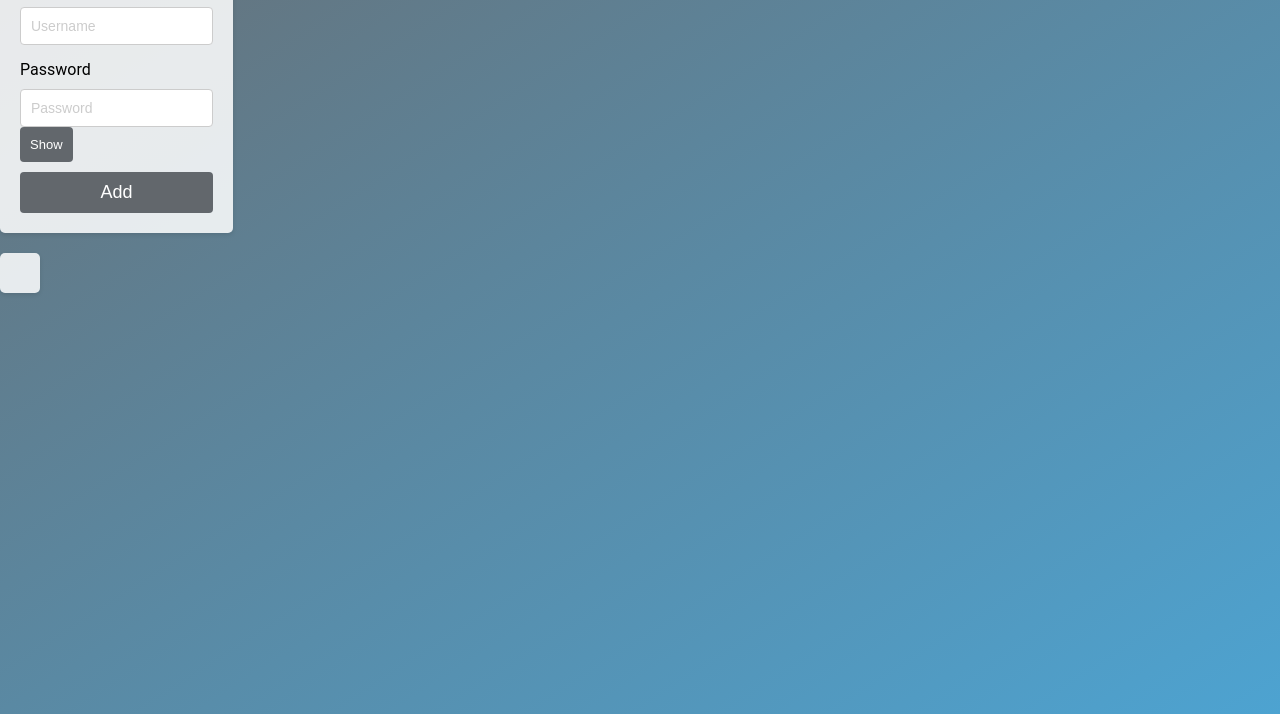
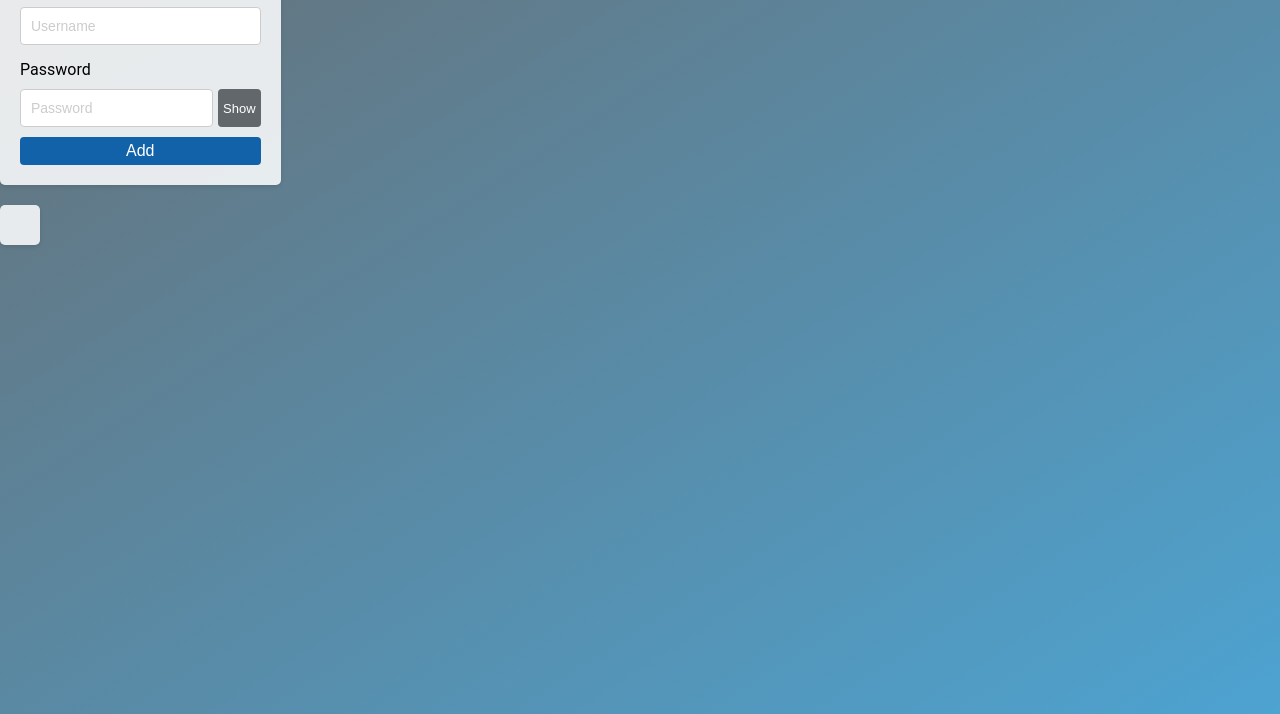
Before and after one commit to madmediaz2/SafetyLock, a website: page index.html in a window 1280 px wide. Shown: the part 106-820 px from the top of the page. Drawn offline with Linux system fonts and the light colour scheme.

Commit message:
aded new button--secondary, added password field wrapper

```diff
--- a/src/styles/style.css
+++ b/src/styles/style.css
@@ -47,7 +47,7 @@ body {
 
 .button {
   display: inline-block;
-  padding: 10px 10px;
+  padding: 5px 5px;
   background-color: #62676c;
   color: #fff;
   border: none;
@@ -56,7 +56,7 @@ body {
   text-decoration: none;
   cursor: pointer;
   width: max-content;
-  font-size: large;
+  font-size: medium;
 }
 
 .button:hover {
@@ -65,6 +65,16 @@ body {
 
 .button:active {
   background-color: #3e4144;
+}
+
+.button--secondary {
+  background-color: #1162a8;
+}
+.button--secondary:hover {
+  background-color: #0c477a;
+}
+.button--secondary:active {
+  background-color: #0a3963;
 }
 
 .input-field {
@@ -91,4 +101,10 @@ body {
   box-shadow: 0 0 0 2px rgba(52, 62, 71, 0.5);
 }
 
+.password-field {
+  display: flex;
+  flex-direction: row;
+  gap: 5px;
+}
+
 /*# sourceMappingURL=style.css.map */
```
Also changed, not shown: 1 other file.
